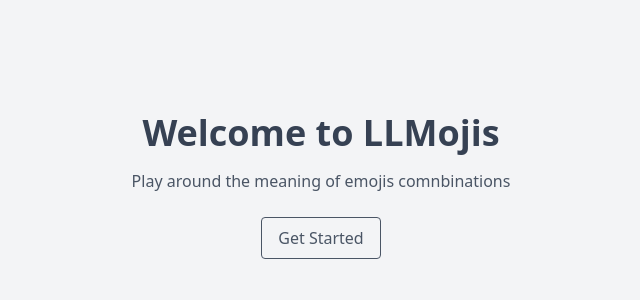
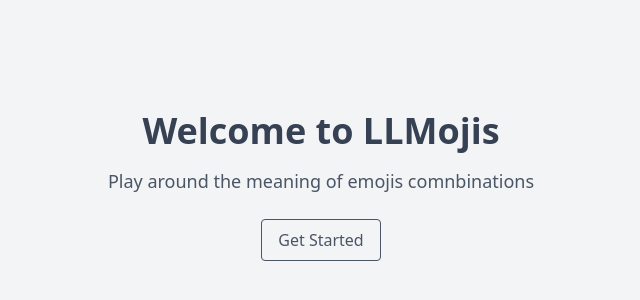
Before and after one commit to mateotiedra/llmojis, a React (Vite) app: page / in a window 1280 px wide. Shown: the part 198-498 px from the top of the page, without its empty margins (319-959 px from the left). Built offline with nearby package versions, Linux system fonts and the light colour scheme.

Commit message:
integrate new styles into home

```diff
--- a/src/pages/Home.jsx
+++ b/src/pages/Home.jsx
@@ -1,6 +1,7 @@
 import { useCallback, useState } from 'react';
 
 import DetailedButton from '../components/DetailedButton';
+import Navbar from '../components/Navbar';
 
 const Home = () => {
   const [pageState, setPageState] = useState('hello');
@@ -13,7 +14,7 @@ const Home = () => {
     return (
       <div className='section-container flex-centered'>
         <h1 className='pb'>Welcome to LLMojis</h1>
-        <p>Play around the meaning of emojis comnbinations</p>
+        <p className='body1'>Play around the meaning of emojis comnbinations</p>
         <button className='text-button fly-hover' onClick={chooseGameMode}>
           Get Started
         </button>
@@ -22,6 +23,7 @@ const Home = () => {
   else
     return (
       <div className='section-container flex-centered'>
+        <Navbar pageName='Game Mode' />
         <h1 className='pb'>Choose a game mode</h1>
         <div className='flex flex-row gap-8'>
           <DetailedButton
```
